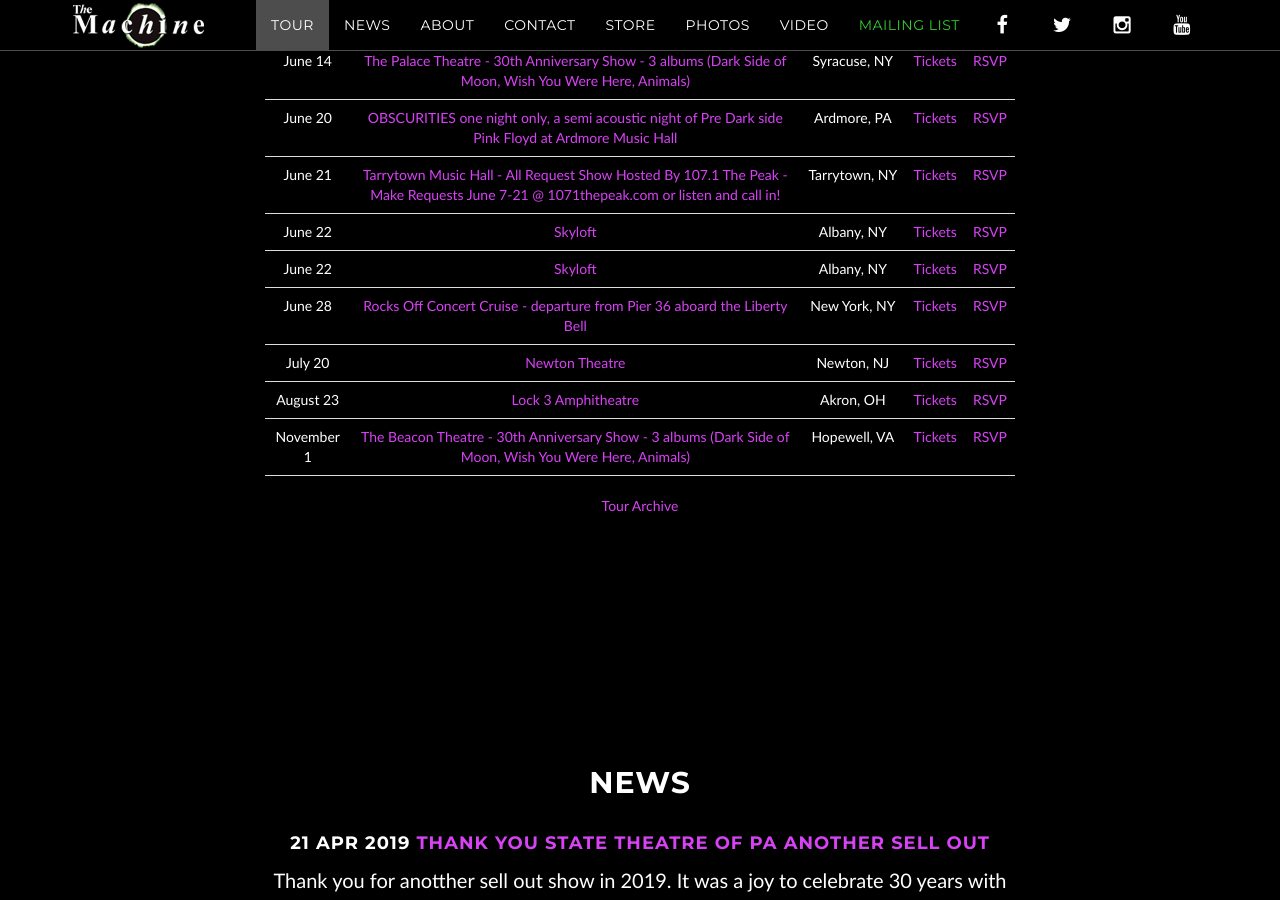
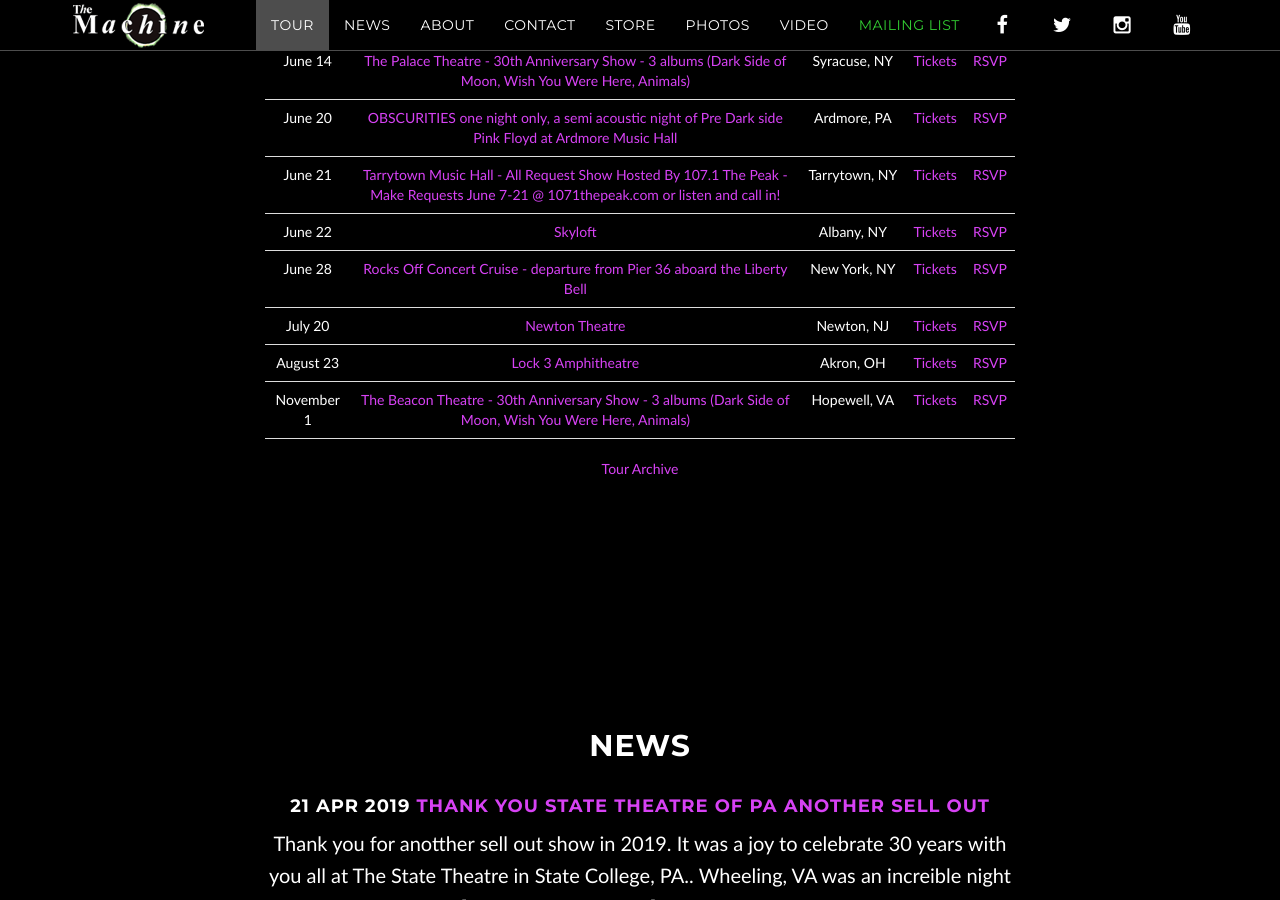
Before and after one commit to machineweb/machineweb.github.io, a Jekyll site: the page built from index.html, in a window 1280 px wide and 900 px high, scrolled down 1318 px. Built offline with Jekyll 4.4.1, drawn with Linux system fonts in a browser that asks for light colours; comment, search, counter and statistics services are not loaded.

Commit message:
Updated tour

```diff
--- a/_data/tour.yml
+++ b/_data/tour.yml
@@ -3826,14 +3826,6 @@
     rsvp-url: ""
     order: "1572580800000"
 
-  - date: "June 22 2019"
-    venue: "Skyloft"
-    venue-url: ""
-    location: "Albany, NY"
-    tickets-url: ""
-    rsvp-url: ""
-    order: "1561176000000"
-
   - date: "July 20 2019"
     venue: "Newton Theatre"
     venue-url: "https://www.showclix.com/event/machine-0788/tag/fb"
```
